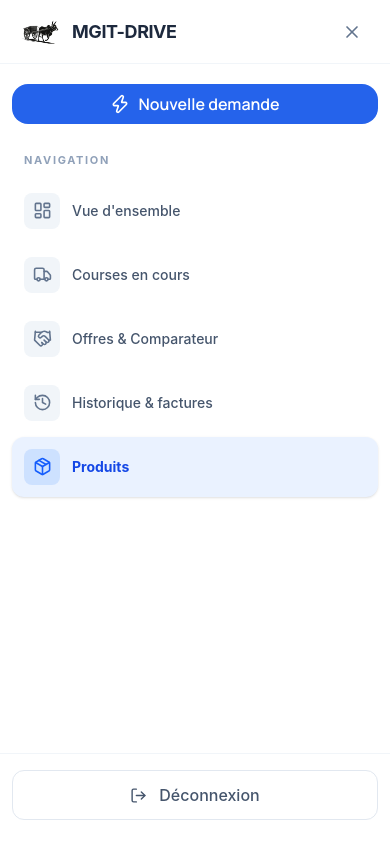
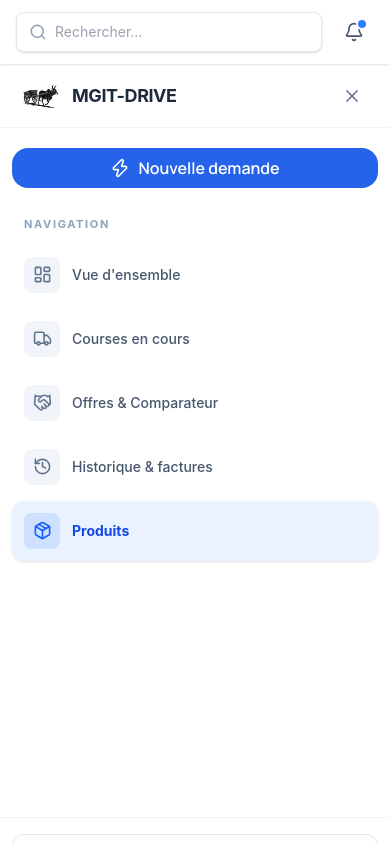
Before and after one commit to amura16/gestion-course, a React (Vite) app: page /client/produit in a window 390 px wide. Shown: the top 844 px of the page. Built offline with nearby package versions, Linux system fonts and the light colour scheme; no server answers.

Commit message:
before adding component EspaceToogle

```diff
--- a/src/components/layout/Header.tsx
+++ b/src/components/layout/Header.tsx
@@ -29,7 +29,7 @@
     }, [user, changeEspace]);
 
     return (
-        <header className={`fixed right-0 top-0 z-40 flex h-16 items-center gap-3 bg-white px-4 shadow-sm transition-[left,width] duration-300 ${sidebarOpen ? "left-0 md:left-[260px] md:w-[calc(100%-260px)]" : "left-0 w-full"}`}>
+        <header className={`fixed right-0 top-0 z-100 flex h-16 items-center gap-3 bg-white px-4 shadow-sm transition-[left,width] duration-300 ${sidebarOpen ? "left-0 md:left-[260px] md:w-[calc(100%-260px)]" : "left-0 w-full"}`}>
 
             {/* Bouton menu desktop/mobile */}
             {!sidebarOpen && (
--- a/src/components/layout/MainLayout.tsx
+++ b/src/components/layout/MainLayout.tsx
@@ -12,7 +12,7 @@
             <div className="flex min-h-screen">
                 <div className={`hidden md:block shrink-0 transition-[width] duration-300 ease-in-out ${isSidebarOpen ? "w-[260px]" : "w-0"}`}>
                     <div className={`fixed left-0 top-0 h-screen w-[260px] transition-transform duration-300 ease-in-out ${isSidebarOpen ? "translate-x-0" : "-translate-x-full"}`}>
-                        <Sidebar isOpen={isSidebarOpen} onClose={() => setIsSidebarOpen(false)} />
+                        <Sidebar onClose={() => setIsSidebarOpen(false)} />
                     </div>
                 </div>
 
@@ -29,10 +29,12 @@
             </div>
 
             {/* Sidebar mobile */}
-            <div className="md:hidden">
-                {isSidebarOpen && <div className="fixed inset-0 z-50 bg-slate-900/30 backdrop-blur-[2px]" onClick={() => setIsSidebarOpen(false)} />}
-                <Sidebar isOpen={isSidebarOpen} onClose={() => setIsSidebarOpen(false)} />
+            <div className={`fixed inset-0 z-50 md:hidden transition-opacity duration-300 ease-in-out ${isSidebarOpen ? "opacity-100" : "pointer-events-none opacity-0"}`}>
+                <div className={`top-16 absolute inset-0 transition-transform duration-300 ease-in-out ${isSidebarOpen ? "translate-y-0" : "-translate-y-full"}`}>
+                    <Sidebar onClose={() => setIsSidebarOpen(false)} />
+                </div>
             </div>
+
         </div>
     );
 };
--- a/src/components/layout/Sidebar.tsx
+++ b/src/components/layout/Sidebar.tsx
@@ -5,6 +5,7 @@
 import { useAuthStore } from "@/features/auth/store/useAuthStore";
 import { useEspace } from "@/store/useEspace";
 import type { Role } from "@/features/auth/types/auth.types";
+import { Toogle } from "../ui/Toogle";
 
 type Navigation = {
     path: string;
@@ -13,7 +14,6 @@
 };
 
 type SidebarProps = {
-    isOpen: boolean;
     onClose: () => void;
 };
 
@@ -72,7 +72,7 @@
     ADMIN: [],
 };
 
-export const Sidebar = ({isOpen, onClose}: SidebarProps) => {
+export const Sidebar = ({onClose}: SidebarProps) => {
 
     const navigate = useNavigate();
 
@@ -97,7 +97,7 @@
     };
 
     return (
-        <aside className={`fixed left-0 top-0 z-[60] flex h-screen w-full md:w-auto flex-col bg-white shadow-xl transition-transform duration-300 ease-in-out md:w-[260px] md:shadow-md ${isOpen ? "translate-y-0 md:translate-x-0" : "-translate-y-full md:-translate-x-full"}`}>
+        <aside className={`fixed left-0 top-0 z-[60] flex h-screen w-full md:w-auto flex-col bg-white shadow-xl md:w-[260px] md:shadow-md`}>
             <div className="flex h-16 shrink-0 items-center justify-between border-b border-slate-100 px-5">
 
                 <div className="flex min-w-0 items-center gap-3">
@@ -207,6 +207,10 @@
                         })}
 
                     </nav>
+
+                    <div className="pt-7">
+                        <Toogle content  />
+                    </div>
                 </div>
 
                 {/* Déconnexion */}
--- /dev/null
+++ b/src/components/ui/EspaceToogle.tsx
@@ -0,0 +1,33 @@
+import { Toogle } from "./Toogle"
+
+export const EspaceToogle = () => {
+    return (
+        <div className="hidden h-11 w-56 shrink-0 items-center rounded-xl bg-slate-100 p-1 shadow-inner sm:flex">
+
+            <Toogle
+                content={
+                    <p className="text-center text-[11px] leading-tight">
+                        ESPACE
+                        <br />
+                        CLIENT
+                    </p>
+                }
+                isActive={espace === "CLIENT"}
+                onClick={() => changeEspace("CLIENT")}
+            />
+
+            <Toogle
+                content={
+                    <p className="text-center text-[11px] leading-tight">
+                        ESPACE
+                        <br />
+                        TRANSPORT
+                    </p>
+                }
+                isActive={espace === "CARRIER"}
+                onClick={() => changeEspace("CARRIER")}
+            />
+
+        </div>
+    )
+}
--- a/src/features/product/page/ProductPage.tsx
+++ b/src/features/product/page/ProductPage.tsx
@@ -25,10 +25,6 @@
         console.log("Modifier :", product);
     };
 
-    const handleCreate = () => {
-
-    }
-
     return (
         <div>
             <div className="space-y-6 p-6">
@@ -45,7 +41,7 @@
                             content={
                                 <div className="flex gap-4 items-center">
                                     <Plus size={24}/>
-                                    <p className="text-start">Ajouter une nouvelle produit</p>
+                                    <p className="text-start hidden md:block">Ajouter une nouvelle produit</p>
                                 </div>
                             }
                             onClick={() => setFormOpened(true)}
```
